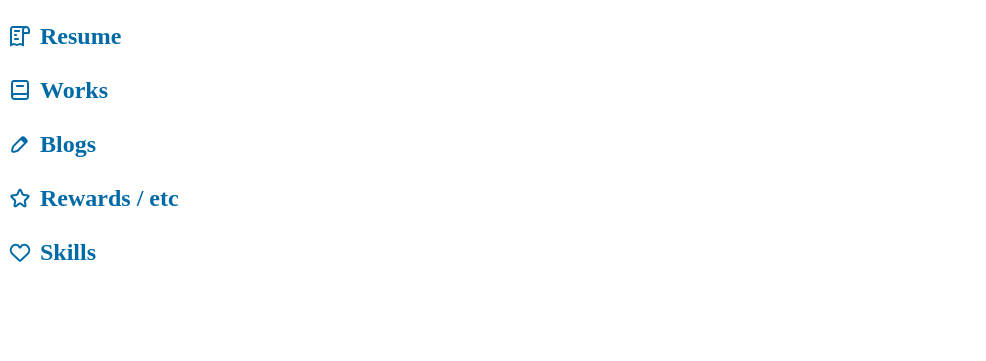
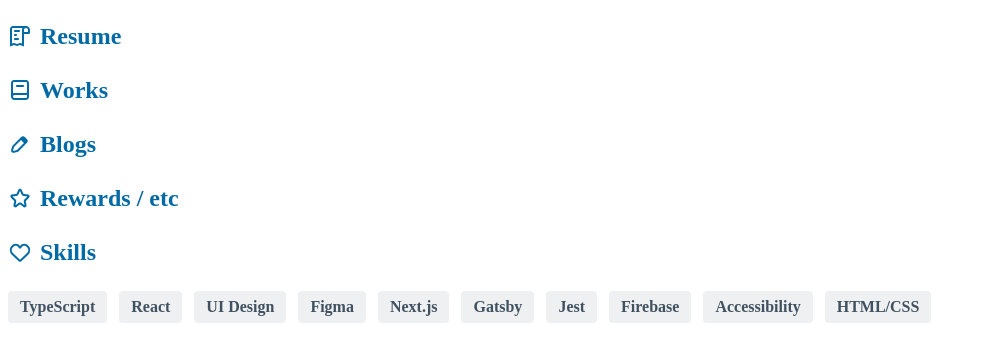
Before and after one commit to kenshir0f/gatsby-portfolio, a Gatsby site: page / in a window 1280 px wide. Shown: the part 303-664 px from the top of the page, without its empty margins (0-986 px from the left). Built offline with nearby package versions, Linux system fonts and the light colour scheme; Gatsby itself is replaced by a stand-in of ours.

Commit message:
Implement Skills

```diff
--- a/src/components/box.tsx
+++ b/src/components/box.tsx
@@ -9,16 +9,19 @@ import {
   ColorProps,
   LayoutProps,
   FlexboxProps,
+  border,
+  BorderProps,
 } from 'styled-system'
 import theme from '../utils/theme'
 
-type Props = SpaceProps & ColorProps & LayoutProps & LayoutProps
+type Props = SpaceProps & ColorProps & LayoutProps & LayoutProps & BorderProps
 
 export const Box = styled.div<Props>`
   ${space}
   ${color}
   ${layout}
   ${typography}
+  ${border}
 `
 
 Box.defaultProps = { theme }
--- /dev/null
+++ b/src/components/tag.tsx
@@ -0,0 +1,24 @@
+import React from 'react'
+import styled from 'styled-components'
+import { colors } from '../utils/colors'
+
+interface Props {
+  name: string
+}
+
+export const Tag: React.FC<Props> = ({ name }) => {
+  return <Container>{name}</Container>
+}
+
+const Container = styled.span`
+  display: inline-flex;
+  max-width: 100%;
+  align-items: center;
+  padding: 0 12px;
+  height: 32px;
+  margin: 12px 12px 0 0;
+  border-radius: 4px;
+  color: ${colors.black[700]};
+  background-color: ${colors.black[100]};
+  font-weight: 700;
+`
--- a/src/pages/index.mdx
+++ b/src/pages/index.mdx
@@ -1,6 +1,4 @@
-import { Profile } from '../components/profile'
 import ProfileImage from '../images/profile.jpg'
-import { Heading } from '../components/heading'
 
 <Profile src={ProfileImage} />
 
@@ -10,3 +8,16 @@ import { Heading } from '../components/heading'
 <Heading icon="edit">Blogs</Heading>
 <Heading icon="star">Rewards / etc</Heading>
 <Heading icon="heart">Skills</Heading>
+
+<Flex m="-12px -12px 60px 0" flexWrap="wrap">
+  <Tag name="TypeScript" />
+  <Tag name="React" />
+  <Tag name="UI Design" />
+  <Tag name="Figma" />
+  <Tag name="Next.js" />
+  <Tag name="Gatsby" />
+  <Tag name="Jest" />
+  <Tag name="Firebase" />
+  <Tag name="Accessibility" />
+  <Tag name="HTML/CSS" />
+</Flex>
```
Also changed, not shown: src/utils/wrap-root-element.tsx (+8 -1 lines).
